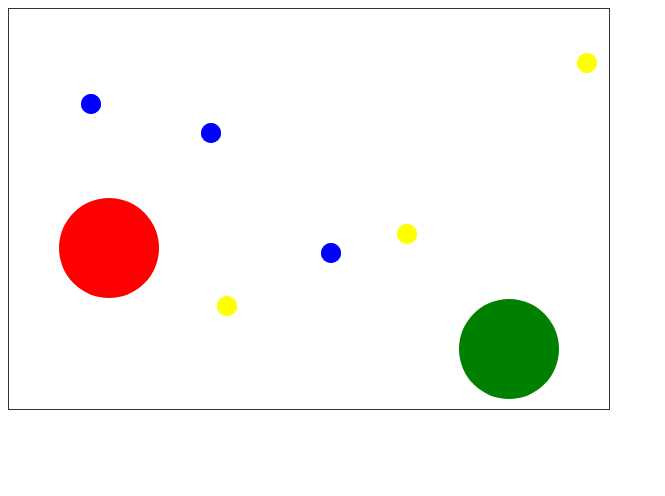
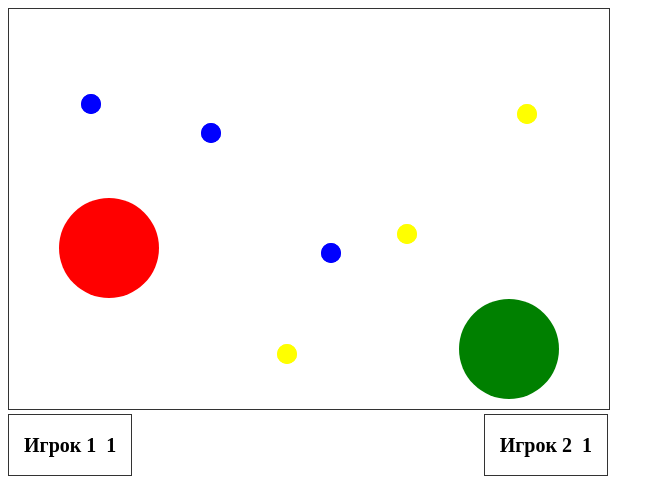
Before and after one commit to GeronSheid/whiteboard, a React (Vite) app: page / in a window 1280 px wide. Shown: the top 496 px of the page, without its empty margins (0-665 px from the left). Built offline with nearby package versions, Linux system fonts and the light colour scheme.

Commit message:
Добавлен глобальный стейт для очков и их подсчет

```diff
--- a/package.json
+++ b/package.json
@@ -11,7 +11,8 @@
   },
   "dependencies": {
     "react": "^18.3.1",
-    "react-dom": "^18.3.1"
+    "react-dom": "^18.3.1",
+    "zustand": "^4.5.5"
   },
   "devDependencies": {
     "@eslint/js": "^9.9.0",
--- a/src/App.tsx
+++ b/src/App.tsx
@@ -1,9 +1,11 @@
 import Canvas from "./components/Canvas/ui/Canvas"
+import Menu from "./components/Menu/ui/Menu"
 
 const App = () => {
   return (
     <div>
       <Canvas />
+      <Menu />
     </div>
   )
 }
--- a/src/components/Canvas/ui/Canvas.tsx
+++ b/src/components/Canvas/ui/Canvas.tsx
@@ -1,8 +1,11 @@
 import React, { useEffect, useRef } from 'react'
 import { Player, Spell } from '../../../shared/schemas';
+import { useStore } from '../../../store/store';
+
+
 
 const players: Player[] = [
-    new Player(100, 100, 50, 'red', 1, 'yellow', 1500),
+    new Player(100, 100, 50, 'red', 1, 'yellow', 1000),
     new Player(500, 100, 50, 'green', -1, 'blue', 1000)
 ];
 
@@ -74,7 +77,7 @@ const fireSpell = (playerIndex: number) => {
     spells[playerIndex].push(newSpell);
 }
 
-const checkSpellsCollision = (player: Player, playerSpells: Spell[], canvas: HTMLCanvasElement) => {
+const checkSpellsCollision = (player: Player, playerSpells: Spell[], canvas: HTMLCanvasElement, incrPlayer1: () => void, incrPlayer2: () => void) => {
         for (let i = playerSpells.length - 1; i >= 0; i--) {
             const spell = playerSpells[i]
             if (spell.x > canvas.width || spell.x < 0) {
@@ -87,8 +90,15 @@ const checkSpellsCollision = (player: Player, playerSpells: Spell[], canvas: HTM
                 spell.y > player.y - player.r &&
                 spell.y < player.y + player.r
             ) {
-                playerSpells.splice(i, 1); // Удаляем spell, если он попал в игрока
-                console.log(`Попал в игрока ${players.indexOf(player) + 1}`);
+                playerSpells.splice(i, 1);
+                const playerIndex = players.indexOf(player);
+                if(playerIndex === 0) {
+                    incrPlayer1()
+                }
+                if(playerIndex === 1) {
+                    incrPlayer2()
+                }
+                // console.log(`Попал в игрока ${players.indexOf(player) + 1}`);
             }
         }
 }
@@ -96,7 +106,7 @@ const checkSpellsCollision = (player: Player, playerSpells: Spell[], canvas: HTM
 const update = (canvas: HTMLCanvasElement, mouseRef: React.MutableRefObject<{
     x: number;
     y: number;
-}>) => {
+}>, incrPlayer1: () => void, incrPlayer2: () => void) => {
         players.forEach(player => {
             updatePlayer(player, canvas, mouseRef)
             const playerIndex = players.indexOf(player);
@@ -109,7 +119,7 @@ const update = (canvas: HTMLCanvasElement, mouseRef: React.MutableRefObject<{
             spells[playerIndex].forEach(spell => {
                 spell.x += spell.dx
             });
-            checkSpellsCollision(players[oponentIndex], spells[playerIndex], canvas)
+            checkSpellsCollision(players[oponentIndex], spells[playerIndex], canvas, incrPlayer1, incrPlayer2)
         })
 }
 
@@ -124,14 +134,19 @@ const update = (canvas: HTMLCanvasElement, mouseRef: React.MutableRefObject<{
             mouseRef.current.y = event.clientY
         }
 
+        const incrPlayer1 = useStore(state => state.incrPlayer1)
+        const incrPlayer2 = useStore(state => state.incrPlayer2)
+        const clearAll = useStore(state => state.clearAll)
+
         useEffect(() => {
             if (canvasRef) {
                 const canvas = canvasRef.current;
                 const context = canvas?.getContext('2d');
-
+                clearAll()
                 if (canvas && context) {
                     const animate = () => {
-                        update(canvas, mouseRef);
+
+                        update(canvas, mouseRef, incrPlayer1, incrPlayer2);
                         drawPlayers(context, canvas);
                         drawSpells(context);
                         requestAnimationFrame(animate)
@@ -145,7 +160,7 @@ const update = (canvas: HTMLCanvasElement, mouseRef: React.MutableRefObject<{
                     })
                 }
             }
-        }, [mouseRef])
+        }, [mouseRef, incrPlayer1, incrPlayer2, clearAll])
 
         return (
             <canvas
--- /dev/null
+++ b/src/components/Menu/ui/Menu.tsx
@@ -0,0 +1,23 @@
+import React from 'react'
+import { useStore } from '../../../store/store';
+import styles from './style.module.css';
+
+const Menu = () => {
+
+    const {player1, player2} = useStore(state => state.score);
+    // const clearAll = useStore(state => state.clearAll);
+    return (
+        <div className={styles.menu}>
+            <div className={styles.score}>
+                <span>Игрок 1</span>
+                <span>{player1 / 2}</span>
+            </div>
+            <div className={styles.score}>
+                <span>Игрок 2</span>
+                <span>{player2 / 2}</span>
+            </div>
+        </div>
+    )
+}
+
+export default Menu
--- /dev/null
+++ b/src/components/Menu/ui/style.module.css
@@ -0,0 +1,16 @@
+.menu {
+    width: 100%;
+    max-width: 600px;
+    display: flex;
+    justify-content: space-between;
+}
+
+.score {
+    display: flex;
+    gap: 10px;
+    font-size: 20px;
+    line-height: 1.5;
+    font-weight: 700;
+    padding: 15px;
+    border: 1px solid #333;
+}
--- /dev/null
+++ b/src/store/store.ts
@@ -0,0 +1,34 @@
+import { create } from "zustand";
+
+interface IState {
+    score: {
+        player1: number
+        player2: number
+    }
+    incrPlayer1: () => void
+    incrPlayer2: () => void
+    clearAll: () => void
+}
+
+export const useStore = create<IState>((set) => ({
+    score: {
+        player1: 0,
+        player2: 0,
+    },
+    incrPlayer1: () => set((state) => ({
+        score: {
+            ...state.score,
+            player1: state.score.player1 + 1
+        }
+    })),
+    incrPlayer2: () => set((state) => ({
+        score: {
+            ...state.score,
+            player2: state.score.player2 + 1
+        }
+    })),
+    clearAll: () => set(() => ({score: {
+        player1: 0,
+        player2: 0
+    }})),
+}))
```
Also changed, not shown: src/components/Menu/index.ts (added), 1 other file (tests, documents, lock files or other folders).
